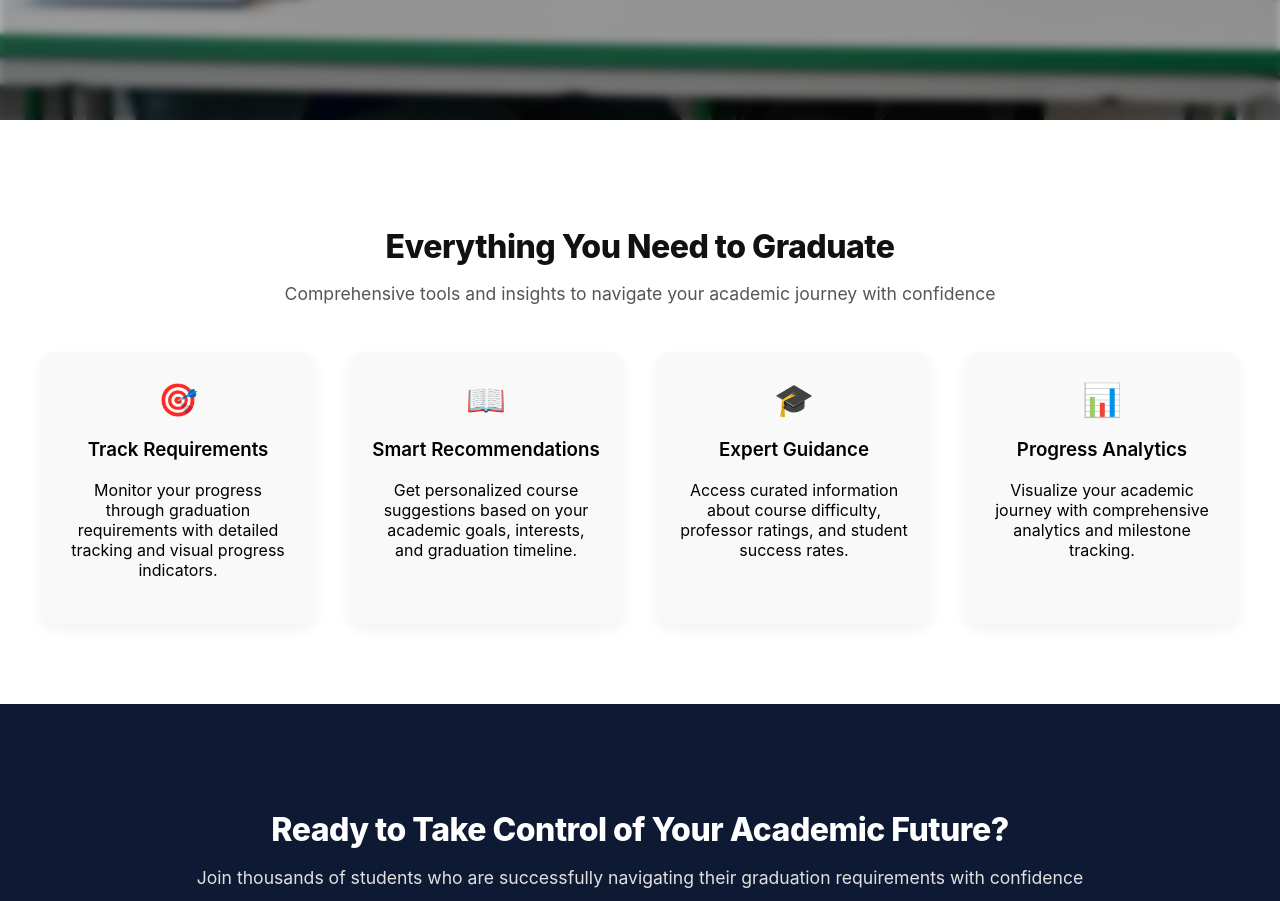
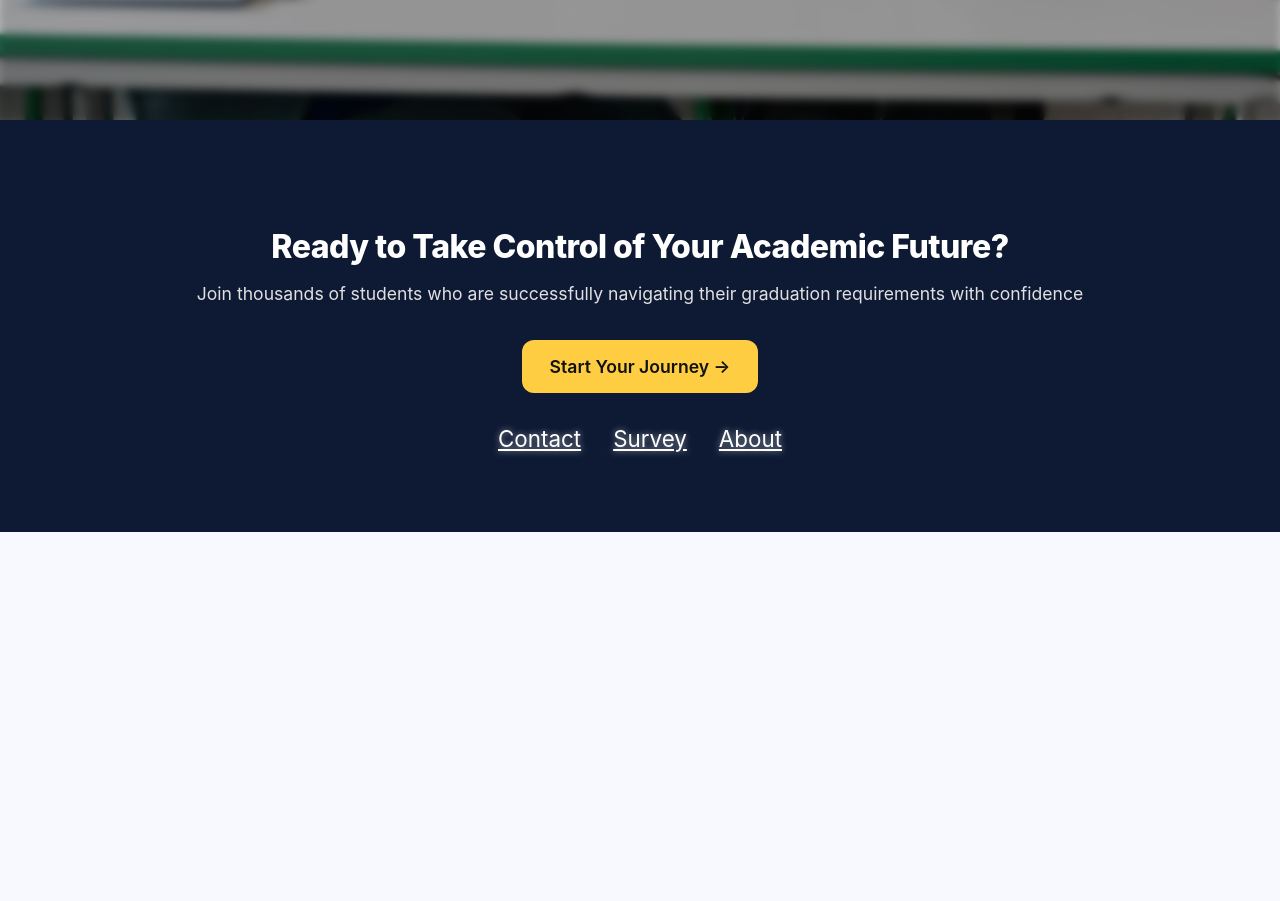
Before and after one commit to Elijah-Keys/GraduationScope, a React (Create React App) app: page / in a window 1280 px wide. Shown: the part 780-1681 px from the top of the page. After the commit the page ends 1312 px from the top, so only its background shows below. Built offline with nearby package versions, Linux system fonts and the light colour scheme.

Commit message:
🔥 Finalize working Home page with scroll-to-search

```diff
--- a/src/components/Home.jsx
+++ b/src/components/Home.jsx
@@ -1,9 +1,8 @@
-import React from "react";
+import React, { useRef } from "react";
 import UniversitySearch from "./UniversitySearch";
 import "./Home.css";
-import DesktopBottomBar from "./DesktopBottomBar";
 
-// Custom hook to detect mobile screen size
+// Mobile detection hook
 function useMobile() {
   const [isMobile, setIsMobile] = React.useState(window.innerWidth <= 600);
   React.useEffect(() => {
@@ -15,18 +14,30 @@ function useMobile() {
 }
 
 export default function Home() {
-  const heroImage = "/hero1.jpg";           // <--- define here!
-  const isMobile = useMobile();             // <--- define here!
+  const isMobile = useMobile();
+  const heroImage = "/hero1.jpg";
+  const searchRef = useRef(null);
+
+const scrollToSearch = () => {
+  if (searchRef.current) {
+    searchRef.current.scrollIntoView({ behavior: "smooth", block: "center" });
+    setTimeout(() => {
+      searchRef.current.focus(); // You can use click() if you prefer
+    }, 600);
+  }
+};
+
+<UniversitySearch ref={searchRef} />
 
   return (
     <div className="home-root">
       <div
         className="hero-section"
         style={{
-          backgroundImage: `url(${heroImage})`,        // <-- heroImage now defined above
-          backgroundPosition: 'center center',
-          backgroundSize: isMobile ? '107.5% 100%' : 'cover',
-          backgroundRepeat: 'no-repeat',
+          backgroundImage: `url(${heroImage})`,
+          backgroundPosition: "center center",
+          backgroundSize: isMobile ? "107.5% 100%" : "cover",
+          backgroundRepeat: "no-repeat",
           width: isMobile ? "100vw" : "100%",
           height: isMobile ? "140vw" : "calc(100vh - 100px)",
           marginTop: "100px",
@@ -34,65 +45,41 @@ export default function Home() {
           alignItems: "center",
           justifyContent: "center",
           overflow: "hidden",
-          position: "relative"
+          position: "relative",
         }}
       >
         <div className="hero-blur-overlay"></div>
         <div className="hero-overlay">
           <div className="hero-heading-group">
-  <h1 className="hero-title">Your Path to <span style={{ color: "#FFD43A" }}>Graduation</span></h1>
+            <h1 className="hero-title">
+              Your Path to <span style={{ color: "#FFD43A" }}>Graduation</span>
+            </h1>
             <p className="hero-subtitle">
-    Navigate your academic journey with confidence. Track requirements,<br />
+              Navigate your academic journey with confidence. Track requirements,
+              <br />
               discover courses, and graduate on time with personalized guidance.
             </p>
           </div>
           <div className="hero-search-wrapper">
-  <UniversitySearch />
+            <UniversitySearch ref={searchRef} />
           </div>
         </div>
       </div>
 
-      <section className="feature-section">
-  <h2 className="feature-title">Everything You Need to Graduate</h2>
-  <p className="feature-subtitle">
-    Comprehensive tools and insights to navigate your academic journey with confidence
-  </p>
-  <div className="feature-grid">
-    <div className="feature-card">
-      <div className="feature-icon">🎯</div>
-      <h3>Track Requirements</h3>
-      <p>Monitor your progress through graduation requirements with detailed tracking and visual progress indicators.</p>
-    </div>
-    <div className="feature-card">
-      <div className="feature-icon">📖</div>
-      <h3>Smart Recommendations</h3>
-      <p>Get personalized course suggestions based on your academic goals, interests, and graduation timeline.</p>
-    </div>
-    <div className="feature-card">
-      <div className="feature-icon">🎓</div>
-      <h3>Expert Guidance</h3>
-      <p>Access curated information about course difficulty, professor ratings, and student success rates.</p>
-    </div>
-    <div className="feature-card">
-      <div className="feature-icon">📊</div>
-      <h3>Progress Analytics</h3>
-      <p>Visualize your academic journey with comprehensive analytics and milestone tracking.</p>
-    </div>
-  </div>
-</section>
       <section className="cta-section">
         <h2 className="cta-title">Ready to Take Control of Your Academic Future?</h2>
         <p className="cta-subtitle">
           Join thousands of students who are successfully navigating their graduation requirements with confidence
         </p>
-  <button className="cta-button">Start Your Journey →</button>
+        <button className="cta-button" onClick={scrollToSearch}>
+          Start Your Journey →
+        </button>
         <div className="cta-links">
           <a href="/contact">Contact</a>
           <a href="/survey">Survey</a>
           <a href="/about">About</a>
         </div>
       </section>
-
     </div>
   );
 }
--- a/src/components/UniversitySearch.jsx
+++ b/src/components/UniversitySearch.jsx
@@ -1,20 +1,14 @@
-import React, { useState, useRef } from "react";
+import React, { useState, forwardRef } from "react";
 import { useNavigate } from "react-router-dom";
 import universities from "../data/universities";
 import './UniversitySearch.css';
 
-
-
-
-
-export default function UniversitySearch() {
+const UniversitySearch = forwardRef((props, ref) => {
   const [search, setSearch] = useState("");
   const [showDropdown, setShowDropdown] = useState(false);
   const [results, setResults] = useState([]);
-  const inputRef = useRef(null);
   const navigate = useNavigate();
 
-  // Filter results based on search
   const getFilteredResults = (value) => {
     if (!value) return universities;
     return universities.filter(u =>
@@ -22,7 +16,6 @@ export default function UniversitySearch() {
     );
   };
 
-  // Handle input change
   const handleSearch = (e) => {
     const value = e.target.value;
     setSearch(value);
@@ -30,28 +23,23 @@ export default function UniversitySearch() {
     setShowDropdown(true);
   };
 
-  // Handle input focus
   const handleFocus = () => {
     setResults(getFilteredResults(search));
     setShowDropdown(true);
   };
 
-  // Handle input blur (hide dropdown after short delay to allow click)
   const handleBlur = () => {
     setTimeout(() => setShowDropdown(false), 100);
   };
 
-  // When a result is clicked, navigate to dashboard
- // UniversitySearch.jsx (snippet)
-const handleResultClick = (university) => {
-  navigate(`/${university.id}`); // dynamically navigates to correct path
-};
-
+  const handleResultClick = (university) => {
+    navigate(`/${university.id}`);
+  };
 
   return (
     <div style={{ position: "relative", width: "100%", maxWidth: 650 }}>
       <input
-        ref={inputRef}
+        ref={ref}
         className="hero-search"
         type="text"
         placeholder="Search universities"
@@ -62,8 +50,8 @@ const handleResultClick = (university) => {
         autoComplete="off"
         style={{ width: "100%" }}
       />
-     {showDropdown && (
-  <div className="university-dropdown">
+      {showDropdown && (
+        <div className="university-dropdown">
           {results.length > 0 ? (
             results.map(u => (
               <div
@@ -92,4 +80,6 @@ const handleResultClick = (university) => {
       )}
     </div>
   );
-}
+});
+
+export default UniversitySearch;
```
Lines whose indentation alone changed are shown as unchanged.
